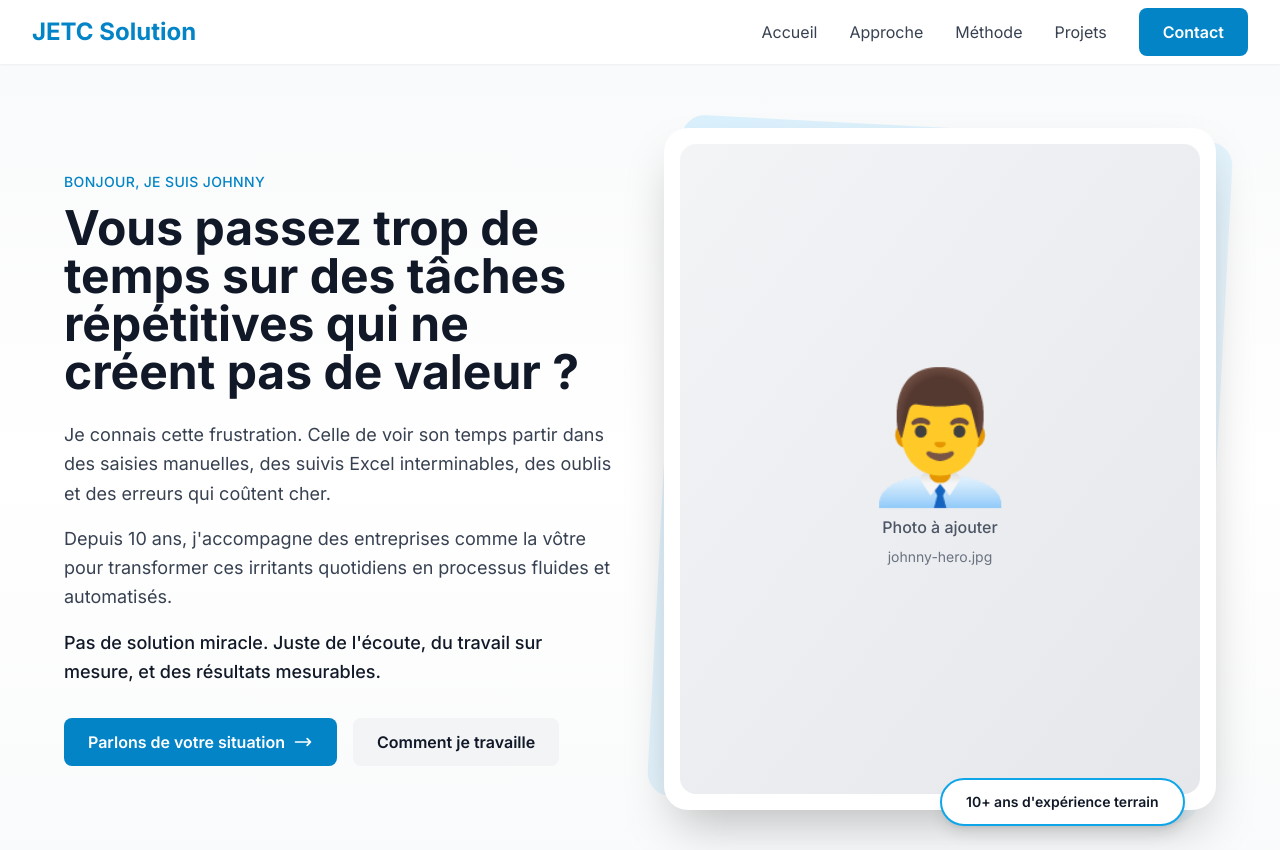
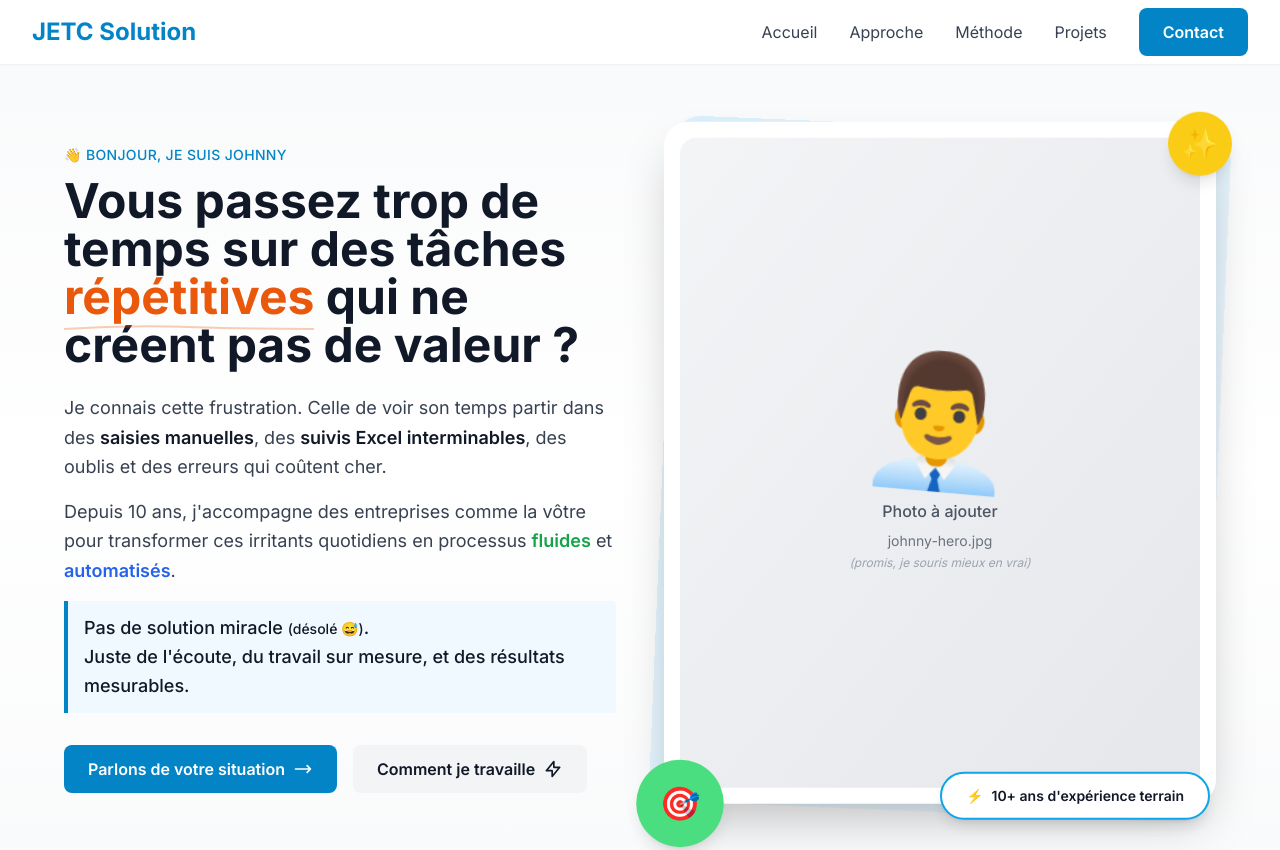
Before and after one commit to johnnyfleury87-ctrl/JECT_Solution, a Next.js app: page / in a window 1280 px wide. Shown: the top 850 px of the page. Built offline with nearby package versions, Linux system fonts and the light colour scheme.

Commit message:
feat: Hero enrichi avec animations ligne par ligne, accents colorés et touches d'humour

```diff
--- a/components/Hero.js
+++ b/components/Hero.js
@@ -3,6 +3,26 @@
 import { motion } from 'framer-motion';
 import Link from 'next/link';
 import Image from 'next/image';
+
+const containerVariants = {
+  hidden: { opacity: 0 },
+  visible: {
+    opacity: 1,
+    transition: {
+      staggerChildren: 0.15,
+      delayChildren: 0.1,
+    },
+  },
+};
+
+const itemVariants = {
+  hidden: { opacity: 0, y: 20 },
+  visible: {
+    opacity: 1,
+    y: 0,
+    transition: { duration: 0.6, ease: "easeOut" },
+  },
+};
 
 export default function Hero() {
   return (
@@ -12,47 +32,66 @@ export default function Hero() {
           <div className="grid grid-cols-1 lg:grid-cols-2 gap-12 items-center">
 
             {/* Partie gauche : Texte */}
-            <div className="order-2 lg:order-1">
             <motion.div
-                initial={{ opacity: 0, y: 30 }}
-                animate={{ opacity: 1, y: 0 }}
-                transition={{ duration: 0.8, delay: 0.2 }}
+              variants={containerVariants}
+              initial="hidden"
+              animate="visible"
+              className="order-2 lg:order-1"
             >
-                <p className="text-primary-600 font-medium mb-3 text-sm uppercase tracking-wide">
-                  Bonjour, je suis Johnny
-                </p>
+              <motion.p
+                variants={itemVariants}
+                className="text-primary-600 font-medium mb-3 text-sm uppercase tracking-wide"
+              >
+                👋 Bonjour, je suis Johnny
+              </motion.p>
 
-                <h1 className="text-3xl md:text-4xl lg:text-5xl font-bold text-gray-900 mb-6 leading-tight">
-                  Vous passez trop de temps sur des tâches répétitives qui ne créent pas de valeur ?
-                </h1>
+              <motion.h1
+                variants={itemVariants}
+                className="text-3xl md:text-4xl lg:text-5xl font-bold text-gray-900 mb-6 leading-tight"
+              >
+                Vous passez trop de temps sur des tâches{' '}
+                <span className="text-orange-600 relative">
+                  répétitives
+                  <svg className="absolute -bottom-1 left-0 w-full" height="8" viewBox="0 0 100 8" preserveAspectRatio="none">
+                    <path d="M0,7 Q25,3 50,5 T100,7" fill="none" stroke="currentColor" strokeWidth="2" opacity="0.3"/>
+                  </svg>
+                </span>{' '}
+                qui ne créent pas de valeur ?
+              </motion.h1>
 
               <div className="space-y-4 text-lg text-gray-700 leading-relaxed mb-8">
-                  <p>
-                    Je connais cette frustration. Celle de voir son temps partir dans des saisies manuelles,
-                    des suivis Excel interminables, des oublis et des erreurs qui coûtent cher.
-                  </p>
+                <motion.p variants={itemVariants}>
+                  Je connais cette frustration. Celle de voir son temps partir dans des{' '}
+                  <span className="font-semibold text-gray-900">saisies manuelles</span>, des{' '}
+                  <span className="font-semibold text-gray-900">suivis Excel interminables</span>,
+                  des oublis et des erreurs qui coûtent cher.
+                </motion.p>
 
-                  <p>
-                    Depuis 10 ans, j&apos;accompagne des entreprises comme la vôtre pour transformer ces
-                    irritants quotidiens en processus fluides et automatisés.
-                  </p>
+                <motion.p variants={itemVariants}>
+                  Depuis 10 ans, j&apos;accompagne des entreprises comme la vôtre pour transformer
+                  ces irritants quotidiens en processus{' '}
+                  <span className="text-green-600 font-semibold">fluides</span> et{' '}
+                  <span className="text-blue-600 font-semibold">automatisés</span>.
+                </motion.p>
 
-                  <p className="font-medium text-gray-900">
-                    Pas de solution miracle. Juste de l&apos;écoute, du travail sur mesure,
-                    et des résultats mesurables.
-                  </p>
+                <motion.p
+                  variants={itemVariants}
+                  className="font-medium text-gray-900 bg-primary-50 border-l-4 border-primary-600 pl-4 py-3 rounded-r"
+                >
+                  Pas de solution miracle <span className="text-sm">(désolé 😅)</span>.<br />
+                  Juste de l&apos;écoute, du travail sur mesure, et des résultats mesurables.
+                </motion.p>
               </div>
 
               <motion.div
-                  initial={{ opacity: 0, y: 20 }}
-                  animate={{ opacity: 1, y: 0 }}
-                  transition={{ duration: 0.6, delay: 0.6 }}
+                variants={itemVariants}
                 className="flex flex-col sm:flex-row gap-4"
               >
                 <Link
                   href="/contact"
-                    className="btn-primary text-base inline-flex items-center justify-center group"
+                  className="btn-primary text-base inline-flex items-center justify-center group relative overflow-hidden"
                 >
+                  <span className="relative z-10 flex items-center">
                     Parlons de votre situation
                     <svg
                       className="w-5 h-5 ml-2 group-hover:translate-x-1 transition-transform"
@@ -62,56 +101,132 @@ export default function Hero() {
                     >
                       <path strokeLinecap="round" strokeLinejoin="round" strokeWidth={2} d="M17 8l4 4m0 0l-4 4m4-4H3" />
                     </svg>
+                  </span>
+                  <span className="absolute inset-0 bg-primary-700 transform scale-x-0 group-hover:scale-x-100 transition-transform origin-left"></span>
                 </Link>
 
                 <Link
                   href="/#process"
-                    className="btn-secondary text-base inline-flex items-center justify-center"
+                  className="btn-secondary text-base inline-flex items-center justify-center group"
                 >
                   Comment je travaille
+                  <svg
+                    className="w-5 h-5 ml-2 group-hover:rotate-90 transition-transform duration-300"
+                    fill="none"
+                    stroke="currentColor"
+                    viewBox="0 0 24 24"
+                  >
+                    <path strokeLinecap="round" strokeLinejoin="round" strokeWidth={2} d="M13 10V3L4 14h7v7l9-11h-7z" />
+                  </svg>
                 </Link>
               </motion.div>
             </motion.div>
-            </div>
 
             {/* Partie droite : Photo */}
             <motion.div
-              initial={{ opacity: 0, scale: 0.9 }}
-              animate={{ opacity: 1, scale: 1 }}
-              transition={{ duration: 0.8 }}
+              initial={{ opacity: 0, scale: 0.9, rotateZ: -2 }}
+              animate={{ opacity: 1, scale: 1, rotateZ: 0 }}
+              transition={{ duration: 0.8, ease: "easeOut" }}
               className="order-1 lg:order-2"
             >
-              <div className="relative">
-                {/* Décoration d'arrière-plan */}
-                <div className="absolute inset-0 bg-gradient-to-br from-primary-200 to-primary-100 rounded-3xl transform rotate-3 opacity-50"></div>
+              <motion.div
+                className="relative"
+                whileHover={{ scale: 1.02, rotateZ: 1 }}
+                transition={{ duration: 0.3 }}
+              >
+                {/* Décoration d'arrière-plan animée */}
+                <motion.div
+                  className="absolute inset-0 bg-gradient-to-br from-primary-200 to-primary-100 rounded-3xl opacity-50"
+                  animate={{
+                    rotateZ: [3, -3, 3],
+                    scale: [1, 1.05, 1]
+                  }}
+                  transition={{
+                    duration: 6,
+                    repeat: Infinity,
+                    ease: "easeInOut"
+                  }}
+                ></motion.div>
 
                 {/* Photo */}
-                <div className="relative bg-white p-4 rounded-3xl shadow-2xl">
+                <motion.div
+                  className="relative bg-white p-4 rounded-3xl shadow-2xl"
+                  animate={{ y: [0, -8, 0] }}
+                  transition={{
+                    duration: 4,
+                    repeat: Infinity,
+                    ease: "easeInOut"
+                  }}
+                >
                   <div className="relative aspect-[4/5] rounded-2xl overflow-hidden bg-gradient-to-br from-gray-100 to-gray-200">
                     {/* TODO: Remplacer par votre vraie photo */}
                     {/* <Image src="/images/johnny-hero.jpg" alt="Johnny Fleury" fill className="object-cover" /> */}
                     <div className="w-full h-full flex items-center justify-center">
                       <div className="text-center p-8">
-                        <div className="text-9xl mb-4">👨‍💼</div>
+                        <motion.div
+                          className="text-9xl mb-4"
+                          animate={{ rotateZ: [0, 5, -5, 0] }}
+                          transition={{ duration: 2, repeat: Infinity, ease: "easeInOut" }}
+                        >
+                          👨‍💼
+                        </motion.div>
                         <p className="text-gray-600 font-medium">Photo à ajouter</p>
                         <p className="text-sm text-gray-500 mt-2">johnny-hero.jpg</p>
+                        <p className="text-xs text-gray-400 mt-1 italic">
+                          (promis, je souris mieux en vrai)
+                        </p>
                       </div>
                     </div>
                   </div>
 
-                  {/* Badge confiance */}
+                  {/* Badge confiance avec animation */}
                   <motion.div
-                    initial={{ opacity: 0, y: 20 }}
-                    animate={{ opacity: 1, y: 0 }}
-                    transition={{ duration: 0.6, delay: 0.4 }}
-                    className="absolute -bottom-4 left-1/2 transform -translate-x-1/2 bg-white px-6 py-3 rounded-full shadow-lg border-2 border-primary-500"
+                    initial={{ opacity: 0, y: 20, scale: 0.8 }}
+                    animate={{ opacity: 1, y: 0, scale: 1 }}
+                    transition={{ duration: 0.6, delay: 0.6, type: "spring" }}
+                    whileHover={{ scale: 1.05 }}
+                    className="absolute -bottom-4 left-1/2 transform -translate-x-1/2 bg-white px-6 py-3 rounded-full shadow-lg border-2 border-primary-500 cursor-default"
                   >
-                    <p className="text-sm font-semibold text-gray-900">
+                    <p className="text-sm font-semibold text-gray-900 flex items-center gap-2">
+                      <span className="text-primary-600">⚡</span>
                       10+ ans d&apos;expérience terrain
                     </p>
                   </motion.div>
-                </div>
-              </div>
+                </motion.div>
+
+                {/* Petits éléments décoratifs flottants */}
+                <motion.div
+                  className="absolute -top-4 -right-4 bg-yellow-400 rounded-full w-16 h-16 flex items-center justify-center shadow-lg"
+                  animate={{
+                    y: [0, -10, 0],
+                    rotateZ: [0, 10, -10, 0]
+                  }}
+                  transition={{
+                    duration: 3,
+                    repeat: Infinity,
+                    ease: "easeInOut",
+                    delay: 0.5
+                  }}
+                >
+                  <span className="text-3xl">✨</span>
+                </motion.div>
+
+                <motion.div
+                  className="absolute -bottom-6 -left-6 bg-green-400 rounded-full w-20 h-20 flex items-center justify-center shadow-lg"
+                  animate={{
+                    y: [0, 10, 0],
+                    scale: [1, 1.1, 1]
+                  }}
+                  transition={{
+                    duration: 4,
+                    repeat: Infinity,
+                    ease: "easeInOut",
+                    delay: 1
+                  }}
+                >
+                  <span className="text-3xl">🎯</span>
+                </motion.div>
+              </motion.div>
             </motion.div>
 
           </div>
```
Lines whose indentation alone changed are shown as unchanged.
